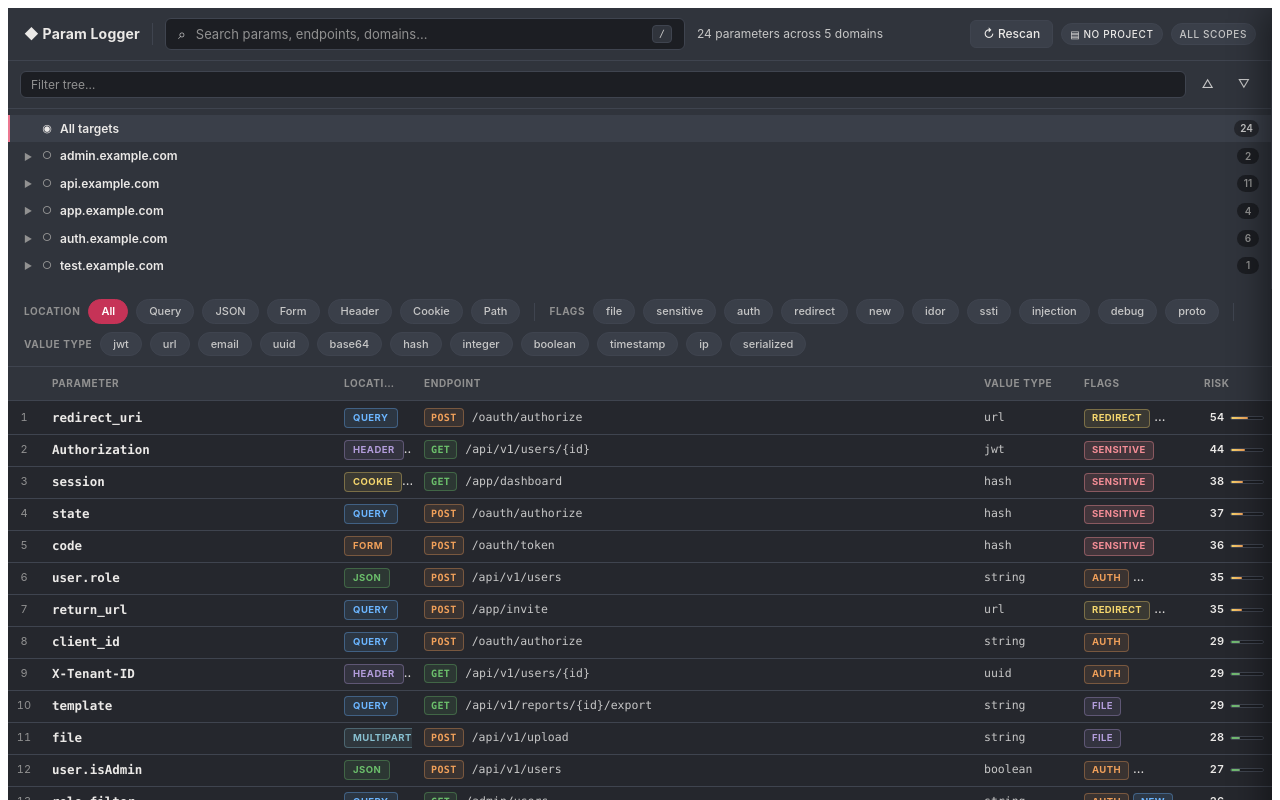
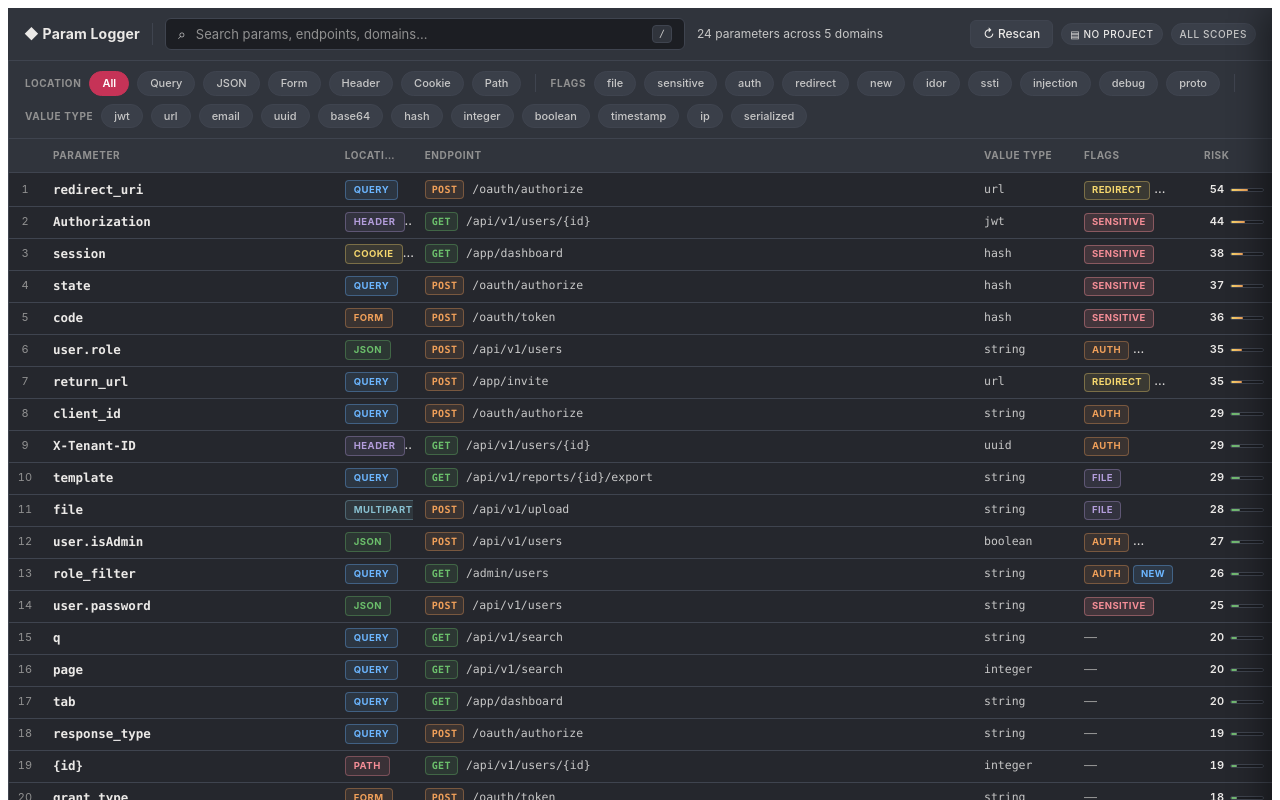
Before and after one commit to davidus27/ParamLogger, a Vue app in the folder packages/frontend/: page / in a window 1280 px wide. Shown: the top 800 px of the page. Built offline with nearby package versions, Linux system fonts and the light colour scheme.

Commit message:
making sidebar remove the whole screen

```diff
--- a/packages/frontend/src/style.css
+++ b/packages/frontend/src/style.css
@@ -75,12 +75,17 @@
 /* ───── App grid ───── */
 .inv-app {
   display: grid;
-  grid-template-columns: 1fr;
+  grid-template-columns: 0fr 1fr;
   grid-template-rows: auto 1fr auto;
   height: 100%;
   position: relative;
   container-type: inline-size;
   container-name: app;
+  transition: grid-template-columns 240ms cubic-bezier(0.25, 0.8, 0.25, 1);
+}
+
+.inv-app.sidebar-open {
+  grid-template-columns: 290px 1fr;
 }
 
 /* ───── Header ───── */
@@ -274,7 +279,7 @@
   border-color: var(--c-bg-primary);
 }
 
-/* ───── Sidebar toggle and backdrop ───── */
+/* ───── Sidebar toggle ───── */
 .inv-sidebar-toggle {
   display: inline-flex;
   font-size: 16px;
@@ -285,39 +290,20 @@
   touch-action: manipulation;
 }
 
-.inv-sidebar-backdrop {
-  position: fixed;
-  top: 0;
-  left: 0;
-  right: 0;
-  bottom: 0;
-  background: rgba(0, 0, 0, 0.18);
-  z-index: 99;
-  cursor: pointer;
-}
-
-/* ───── Tree panel (always overlay) ───── */
+/* ───── Tree panel (inline; pushes main content) ───── */
 .inv-tree-panel {
-  position: absolute;
-  top: 48px;
-  left: 0;
-  bottom: 26px;
-  width: 290px;
-  z-index: 101;
   background: var(--c-bg-subtle);
   border-right: 1px solid var(--c-border-default);
   overflow-y: auto;
   overflow-x: hidden;
   display: flex;
   flex-direction: column;
-  transform: translateX(-100%);
-  transition: transform 280ms cubic-bezier(0.25, 0.8, 0.25, 1);
-  box-shadow: 4px 0 20px rgba(0, 0, 0, 0.3);
-  will-change: transform;
+  min-width: 0;
+  visibility: hidden;
 }
 
 .inv-tree-panel.sidebar-open {
-  transform: translateX(0);
+  visibility: visible;
 }
 
 .inv-tree-toolbar {
@@ -1484,7 +1470,8 @@
 
 /* Wide: show sidebar inline when there's plenty of room */
 @container app (min-width: 1200px) {
-  .inv-app {
+  .inv-app,
+  .inv-app.sidebar-open {
     grid-template-columns: 260px 1fr;
   }
 
@@ -1493,13 +1480,7 @@
   }
 
   .inv-tree-panel {
-    position: static;
-    transform: none;
-    width: auto;
-    z-index: auto;
-    box-shadow: none;
-    will-change: auto;
-    transition: none;
+    visibility: visible;
   }
 }
 
--- a/packages/frontend/src/views/App.vue
+++ b/packages/frontend/src/views/App.vue
@@ -1,5 +1,5 @@
 <template>
-  <div id="param-logger-root" class="inv-app">
+  <div id="param-logger-root" class="inv-app" :class="{ 'sidebar-open': sidebarOpen }">
     <!-- ───── Header ───── -->
     <header class="inv-header">
       <button class="inv-btn inv-btn-ghost inv-sidebar-toggle" @click="sidebarOpen = !sidebarOpen">☰</button>
@@ -30,9 +30,6 @@
         <span class="inv-scope-pill">{{ currentScope?.name || 'All scopes' }}</span>
       </div>
     </header>
-
-    <!-- ───── Sidebar backdrop ───── -->
-    <div v-if="sidebarOpen" class="inv-sidebar-backdrop" @click="sidebarOpen = false"></div>
 
     <!-- ───── Tree (left) ───── -->
     <aside class="inv-tree-panel" :class="{ 'sidebar-open': sidebarOpen }">
```
